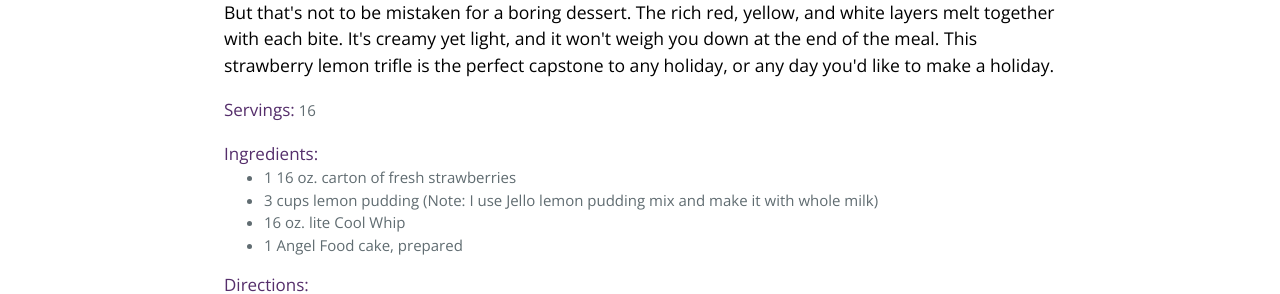
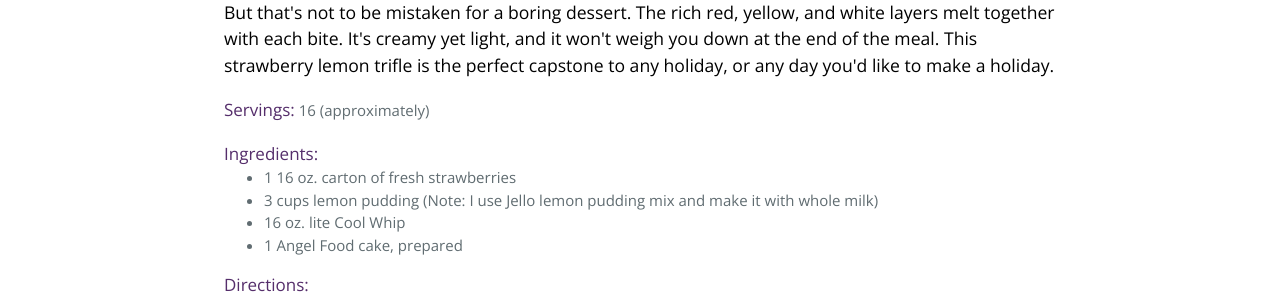
Before and after one commit to carlsonkellie/under_pressure_blog, a Jekyll site: the page built from _posts/2016-11-22-trifle.html, in a window 1280 px wide. Shown: the part 480-774 px from the top of the page. Built offline with Jekyll 4.4.1, drawn with Linux system fonts in a browser that asks for light colours; some web fonts are replaced.

Commit message:
Update 2016-11-22-trifle.html

```diff
--- a/_posts/2016-11-22-trifle.html
+++ b/_posts/2016-11-22-trifle.html
@@ -11,7 +11,7 @@ description: Simple, simple, simple, simple. Why? The beautiful, irresistable la
 
 <p style= "color:black">Simple, simple, simple, simple. Why? The beautiful, irresistable layers consist of only 4 ingredients. But that's not to be mistaken for a boring dessert. The rich red, yellow, and white layers melt together with each bite. It's creamy yet light, and it won't weigh you down at the end of the meal. This strawberry lemon trifle is the perfect capstone to any holiday, or any day you'd like to make a holiday. </p>
 
-<p><span style="color:#552e6b; font-size:17px">Servings:</span><span style= "font-size:15px"> 16 </span></p>
+<p><span style="color:#552e6b; font-size:17px">Servings:</span><span style= "font-size:15px"> 16 (approximately) </span></p>
 
 <span style= "color:#552e6b; font-size:17px">Ingredients:</span>
 <ul >
```
